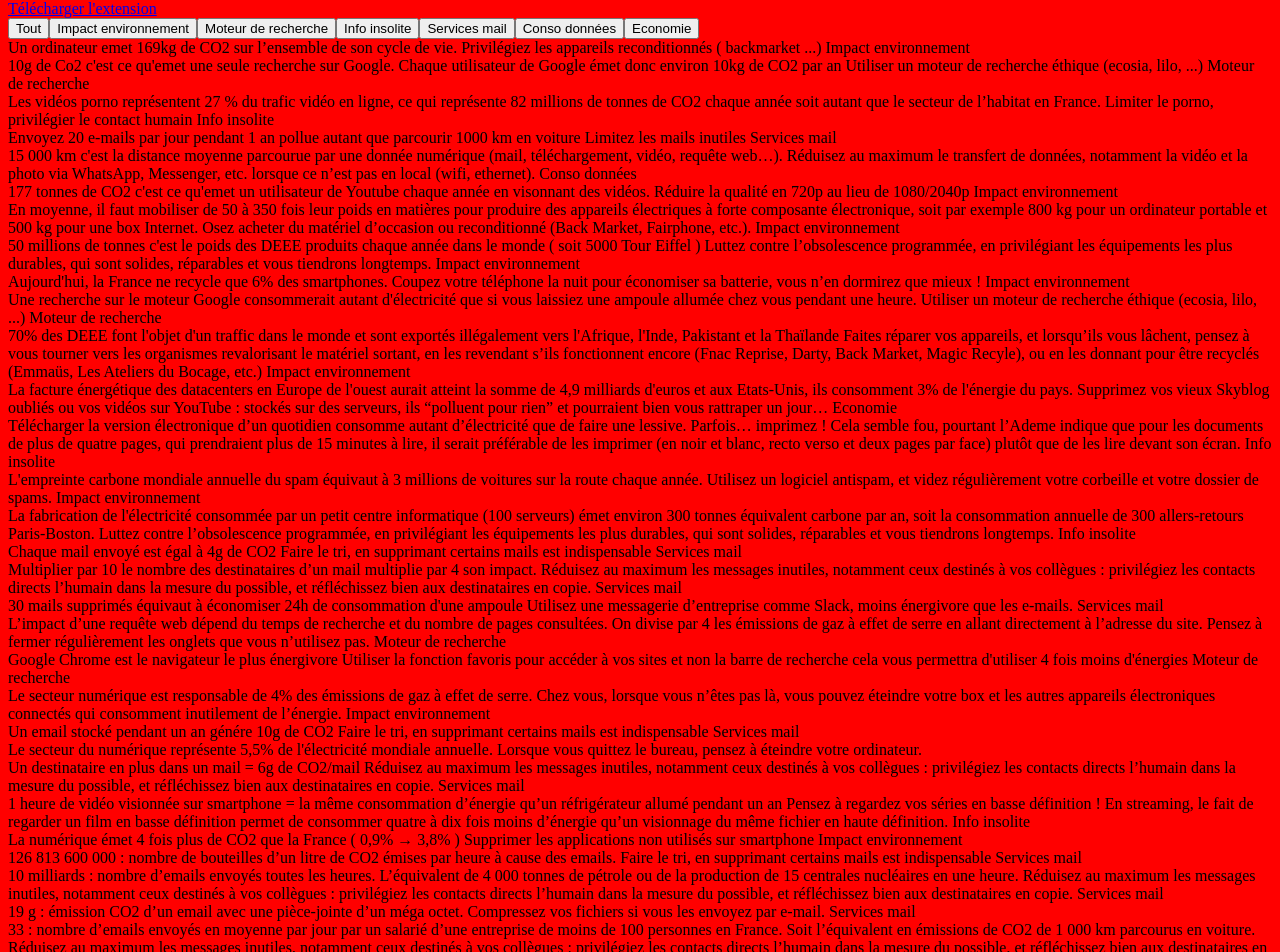
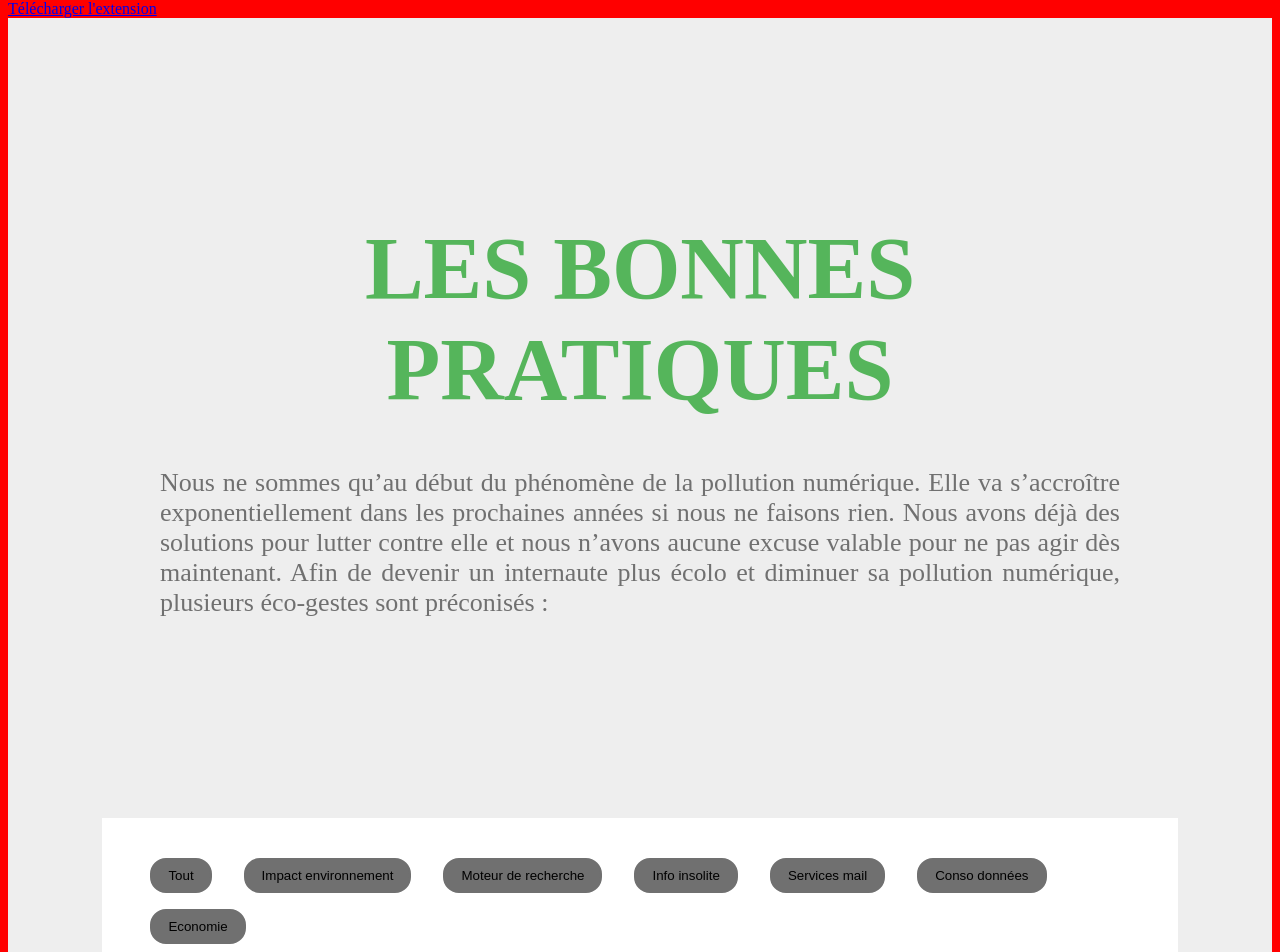
Before and after one commit to Mathieu33260/hackaton-pwa, a Vue app: page /#/practices in a window 1280 px wide. Shown: the part 114-1066 px from the top of the page. Built offline with nearby package versions, Linux system fonts and the light colour scheme.

Commit message:
WIP : good practices

```diff
--- a/src/data.json
+++ b/src/data.json
@@ -1,172 +1,172 @@
 [
   {
-    "Faits": "Un ordinateur emet 169kg de CO2 sur l’ensemble de son cycle de vie.",
-    "Astuces": "Privilégiez les appareils reconditionnés ( backmarket ...)",
-    "categorie": "Impact environnement"
+    "fact": "Un ordinateur emet 169kg de CO2 sur l’ensemble de son cycle de vie.",
+    "tip": "Privilégiez les appareils reconditionnés ( backmarket ...)",
+    "category": "Impact environnement"
   },
   {
-    "Faits": "10g de Co2 c'est ce qu'emet une seule recherche sur Google. Chaque utilisateur de Google émet donc environ 10kg de CO2 par an",
-    "Astuces": "Utiliser un moteur de recherche éthique (ecosia, lilo, ...)",
-    "categorie": "Moteur de recherche"
+    "fact": "10g de Co2 c'est ce qu'emet une seule recherche sur Google. Chaque utilisateur de Google émet donc environ 10kg de CO2 par an",
+    "tip": "Utiliser un moteur de recherche éthique (ecosia, lilo, ...)",
+    "category": "Moteur de recherche"
   },
   {
-    "Faits": "Les vidéos porno représentent 27 % du trafic vidéo en ligne, ce qui représente 82 millions de tonnes de CO2 chaque année soit autant que le secteur de l’habitat en France.",
-    "Astuces": "Limiter le porno, privilégier le contact humain",
-    "categorie": "Info insolite"
+    "fact": "Les vidéos porno représentent 27 % du trafic vidéo en ligne, ce qui représente 82 millions de tonnes de CO2 chaque année soit autant que le secteur de l’habitat en France.",
+    "tip": "Limiter le porno, privilégier le contact humain",
+    "category": "Info insolite"
   },
   {
-    "Faits": "Envoyez 20 e-mails par jour pendant 1 an pollue autant que parcourir 1000 km en voiture",
-    "Astuces": "Limitez les mails inutiles",
-    "categorie": "Services mail"
+    "fact": "Envoyez 20 e-mails par jour pendant 1 an pollue autant que parcourir 1000 km en voiture",
+    "tip": "Limitez les mails inutiles",
+    "category": "Services mail"
   },
   {
-    "Faits": "15 000 km\nc'est la distance moyenne\nparcourue par une donnée\nnumérique (mail,\ntéléchargement,\nvidéo, requête web…).",
-    "Astuces": "Réduisez au maximum le transfert de données, notamment la vidéo et la photo via WhatsApp, Messenger, etc. lorsque ce n’est pas en local (wifi, ethernet).",
-    "categorie": "Conso données"
+    "fact": "15 000 km\nc'est la distance moyenne\nparcourue par une donnée\nnumérique (mail,\ntéléchargement,\nvidéo, requête web…).",
+    "tip": "Réduisez au maximum le transfert de données, notamment la vidéo et la photo via WhatsApp, Messenger, etc. lorsque ce n’est pas en local (wifi, ethernet).",
+    "category": "Conso données"
   },
   {
-    "Faits": "177 tonnes de CO2 c'est ce qu'emet un utilisateur de Youtube chaque année en visonnant des vidéos.",
-    "Astuces": "Réduire la qualité en 720p au lieu de 1080/2040p",
-    "categorie": "Impact environnement"
+    "fact": "177 tonnes de CO2 c'est ce qu'emet un utilisateur de Youtube chaque année en visonnant des vidéos.",
+    "tip": "Réduire la qualité en 720p au lieu de 1080/2040p",
+    "category": "Impact environnement"
   },
   {
-    "Faits": "En moyenne, il faut mobiliser de 50 à 350 fois leur poids en\nmatières pour produire des appareils électriques à forte\ncomposante électronique, soit par exemple 800 kg pour un\nordinateur portable et 500 kg pour une box Internet.",
-    "Astuces": "Osez acheter du matériel d’occasion ou reconditionné (Back Market, Fairphone, etc.).",
-    "categorie": "Impact environnement"
+    "fact": "En moyenne, il faut mobiliser de 50 à 350 fois leur poids en\nmatières pour produire des appareils électriques à forte\ncomposante électronique, soit par exemple 800 kg pour un\nordinateur portable et 500 kg pour une box Internet.",
+    "tip": "Osez acheter du matériel d’occasion ou reconditionné (Back Market, Fairphone, etc.).",
+    "category": "Impact environnement"
   },
   {
-    "Faits": "50 millions de tonnes c'est le poids des DEEE produits chaque année dans le monde ( soit 5000 Tour Eiffel )",
-    "Astuces": "Luttez contre l’obsolescence programmée, en privilégiant les équipements les plus durables, qui sont solides, réparables et vous tiendrons longtemps.",
-    "categorie": "Impact environnement"
+    "fact": "50 millions de tonnes c'est le poids des DEEE produits chaque année dans le monde ( soit 5000 Tour Eiffel )",
+    "tip": "Luttez contre l’obsolescence programmée, en privilégiant les équipements les plus durables, qui sont solides, réparables et vous tiendrons longtemps.",
+    "category": "Impact environnement"
   },
   {
-    "Faits": "Aujourd'hui, la France ne recycle que 6% des smartphones.",
-    "Astuces": "Coupez votre téléphone la nuit pour économiser sa batterie, vous n’en dormirez que mieux !",
-    "categorie": "Impact environnement"
+    "fact": "Aujourd'hui, la France ne recycle que 6% des smartphones.",
+    "tip": "Coupez votre téléphone la nuit pour économiser sa batterie, vous n’en dormirez que mieux !",
+    "category": "Impact environnement"
   },
   {
-    "Faits": "Une recherche sur le moteur Google consommerait autant d'électricité que si vous laissiez une ampoule allumée chez vous pendant une heure.",
-    "Astuces": "Utiliser un moteur de recherche éthique (ecosia, lilo, ...)",
-    "categorie": "Moteur de recherche"
+    "fact": "Une recherche sur le moteur Google consommerait autant d'électricité que si vous laissiez une ampoule allumée chez vous pendant une heure.",
+    "tip": "Utiliser un moteur de recherche éthique (ecosia, lilo, ...)",
+    "category": "Moteur de recherche"
   },
   {
-    "Faits": "70% des DEEE font l'objet d'un traffic dans le monde et sont exportés illégalement vers l'Afrique, l'Inde, Pakistant et la Thaïlande",
-    "Astuces": "Faites réparer vos appareils, et lorsqu’ils vous lâchent, pensez à vous tourner vers les organismes revalorisant le matériel sortant, en les revendant s’ils fonctionnent encore (Fnac Reprise, Darty, Back Market, Magic Recyle), ou en les donnant pour être recyclés (Emmaüs, Les Ateliers du Bocage, etc.)",
-    "categorie": "Impact environnement"
+    "fact": "70% des DEEE font l'objet d'un traffic dans le monde et sont exportés illégalement vers l'Afrique, l'Inde, Pakistant et la Thaïlande",
+    "tip": "Faites réparer vos appareils, et lorsqu’ils vous lâchent, pensez à vous tourner vers les organismes revalorisant le matériel sortant, en les revendant s’ils fonctionnent encore (Fnac Reprise, Darty, Back Market, Magic Recyle), ou en les donnant pour être recyclés (Emmaüs, Les Ateliers du Bocage, etc.)",
+    "category": "Impact environnement"
   },
   {
-    "Faits": "La facture énergétique des datacenters en Europe de l'ouest aurait atteint la somme de 4,9 milliards d'euros et aux Etats-Unis, ils consomment 3% de l'énergie du pays.",
-    "Astuces": "Supprimez vos vieux Skyblog oubliés ou vos vidéos sur YouTube : stockés sur des serveurs, ils “polluent pour rien” et pourraient bien vous rattraper un jour…",
-    "categorie": "Economie"
+    "fact": "La facture énergétique des datacenters en Europe de l'ouest aurait atteint la somme de 4,9 milliards d'euros et aux Etats-Unis, ils consomment 3% de l'énergie du pays.",
+    "tip": "Supprimez vos vieux Skyblog oubliés ou vos vidéos sur YouTube : stockés sur des serveurs, ils “polluent pour rien” et pourraient bien vous rattraper un jour…",
+    "category": "Economie"
   },
   {
-    "Faits": "Télécharger la version électronique d’un quotidien consomme autant d’électricité que de faire une lessive.",
-    "Astuces": "Parfois… imprimez ! Cela semble fou, pourtant l’Ademe indique que pour les documents de plus de quatre pages, qui prendraient plus de 15 minutes à lire, il serait préférable de les imprimer (en noir et blanc, recto verso et deux pages par face) plutôt que de les lire devant son écran.",
-    "categorie": "Info insolite"
+    "fact": "Télécharger la version électronique d’un quotidien consomme autant d’électricité que de faire une lessive.",
+    "tip": "Parfois… imprimez ! Cela semble fou, pourtant l’Ademe indique que pour les documents de plus de quatre pages, qui prendraient plus de 15 minutes à lire, il serait préférable de les imprimer (en noir et blanc, recto verso et deux pages par face) plutôt que de les lire devant son écran.",
+    "category": "Info insolite"
   },
   {
-    "Faits": "L'empreinte carbone mondiale annuelle du spam équivaut à 3 millions de voitures sur la route chaque année.",
-    "Astuces": "Utilisez un logiciel antispam, et videz régulièrement votre corbeille et votre dossier de spams.",
-    "categorie": "Impact environnement"
+    "fact": "L'empreinte carbone mondiale annuelle du spam équivaut à 3 millions de voitures sur la route chaque année.",
+    "tip": "Utilisez un logiciel antispam, et videz régulièrement votre corbeille et votre dossier de spams.",
+    "category": "Impact environnement"
   },
   {
-    "Faits": "La fabrication de l'électricité consommée par un petit centre informatique (100 serveurs) émet environ 300 tonnes équivalent carbone par an, soit la consommation annuelle de 300 allers-retours Paris-Boston.",
-    "Astuces": "Luttez contre l’obsolescence programmée, en privilégiant les équipements les plus durables, qui sont solides, réparables et vous tiendrons longtemps.",
-    "categorie": "Info insolite"
+    "fact": "La fabrication de l'électricité consommée par un petit centre informatique (100 serveurs) émet environ 300 tonnes équivalent carbone par an, soit la consommation annuelle de 300 allers-retours Paris-Boston.",
+    "tip": "Luttez contre l’obsolescence programmée, en privilégiant les équipements les plus durables, qui sont solides, réparables et vous tiendrons longtemps.",
+    "category": "Info insolite"
   },
   {
-    "Faits": "Chaque mail envoyé est égal à 4g de CO2",
-    "Astuces": "Faire le tri, en supprimant certains mails est indispensable",
-    "categorie": "Services mail"
+    "fact": "Chaque mail envoyé est égal à 4g de CO2",
+    "tip": "Faire le tri, en supprimant certains mails est indispensable",
+    "category": "Services mail"
   },
   {
-    "Faits": "Multiplier par 10 le nombre des destinataires d’un\nmail multiplie par 4 son impact.",
-    "Astuces": "Réduisez au maximum les messages inutiles, notamment ceux destinés à vos collègues : privilégiez les contacts directs l’humain dans la mesure du possible, et réfléchissez bien aux destinataires en copie.",
-    "categorie": "Services mail"
+    "fact": "Multiplier par 10 le nombre des destinataires d’un\nmail multiplie par 4 son impact.",
+    "tip": "Réduisez au maximum les messages inutiles, notamment ceux destinés à vos collègues : privilégiez les contacts directs l’humain dans la mesure du possible, et réfléchissez bien aux destinataires en copie.",
+    "category": "Services mail"
   },
   {
-    "Faits": "30 mails supprimés équivaut à économiser 24h de consommation d'une ampoule",
-    "Astuces": "Utilisez une messagerie d’entreprise comme Slack, moins énergivore que les e-mails.",
-    "categorie": "Services mail"
+    "fact": "30 mails supprimés équivaut à économiser 24h de consommation d'une ampoule",
+    "tip": "Utilisez une messagerie d’entreprise comme Slack, moins énergivore que les e-mails.",
+    "category": "Services mail"
   },
   {
-    "Faits": "L’impact d’une requête web dépend du temps de recherche et\ndu nombre de pages consultées. On divise par 4 les émissions de\ngaz à effet de serre en allant directement à l’adresse du site.",
-    "Astuces": "Pensez à fermer régulièrement les onglets que vous n’utilisez pas.",
-    "categorie": "Moteur de recherche"
+    "fact": "L’impact d’une requête web dépend du temps de recherche et\ndu nombre de pages consultées. On divise par 4 les émissions de\ngaz à effet de serre en allant directement à l’adresse du site.",
+    "tip": "Pensez à fermer régulièrement les onglets que vous n’utilisez pas.",
+    "category": "Moteur de recherche"
   },
   {
-    "Faits": "Google Chrome est le navigateur le plus énergivore",
-    "Astuces": "Utiliser la fonction favoris pour accéder à vos sites et non la barre de recherche cela vous permettra d'utiliser 4 fois moins d'énergies",
-    "categorie": "Moteur de recherche"
+    "fact": "Google Chrome est le navigateur le plus énergivore",
+    "tip": "Utiliser la fonction favoris pour accéder à vos sites et non la barre de recherche cela vous permettra d'utiliser 4 fois moins d'énergies",
+    "category": "Moteur de recherche"
   },
   {
-    "Faits": "Le secteur numérique est responsable de 4% des émissions de gaz à effet de serre.",
-    "Astuces": "Chez vous, lorsque vous n’êtes pas là, vous pouvez éteindre votre box et les autres appareils électroniques connectés qui consomment inutilement de l’énergie.",
-    "categorie": "Impact environnement"
+    "fact": "Le secteur numérique est responsable de 4% des émissions de gaz à effet de serre.",
+    "tip": "Chez vous, lorsque vous n’êtes pas là, vous pouvez éteindre votre box et les autres appareils électroniques connectés qui consomment inutilement de l’énergie.",
+    "category": "Impact environnement"
   },
   {
-    "Faits": "Un email stocké pendant un an génére 10g de CO2",
-    "Astuces": "Faire le tri, en supprimant certains mails est indispensable",
-    "categorie": "Services mail"
+    "fact": "Un email stocké pendant un an génére 10g de CO2",
+    "tip": "Faire le tri, en supprimant certains mails est indispensable",
+    "category": "Services mail"
   },
   {
-    "Faits": "Le secteur du numérique représente 5,5% de l'électricité mondiale annuelle.",
-    "Astuces": "Lorsque vous quittez le bureau, pensez à éteindre votre ordinateur.",
-    "categorie": ""
+    "fact": "Le secteur du numérique représente 5,5% de l'électricité mondiale annuelle.",
+    "tip": "Lorsque vous quittez le bureau, pensez à éteindre votre ordinateur.",
+    "category": ""
   },
   {
-    "Faits": "Un destinataire en plus dans un mail = 6g de CO2/mail",
-    "Astuces": "Réduisez au maximum les messages inutiles, notamment ceux destinés à vos collègues : privilégiez les contacts directs l’humain dans la mesure du possible, et réfléchissez bien aux destinataires en copie.",
-    "categorie": "Services mail"
+    "fact": "Un destinataire en plus dans un mail = 6g de CO2/mail",
+    "tip": "Réduisez au maximum les messages inutiles, notamment ceux destinés à vos collègues : privilégiez les contacts directs l’humain dans la mesure du possible, et réfléchissez bien aux destinataires en copie.",
+    "category": "Services mail"
   },
   {
-    "Faits": "1 heure de vidéo visionnée sur smartphone = la même consommation d’énergie qu’un réfrigérateur allumé pendant un an",
-    "Astuces": "Pensez à regardez vos séries en basse définition ! En streaming, le fait de regarder un film en basse définition permet de consommer quatre à dix fois moins d’énergie qu’un visionnage du même fichier en haute définition.",
-    "categorie": "Info insolite"
+    "fact": "1 heure de vidéo visionnée sur smartphone = la même consommation d’énergie qu’un réfrigérateur allumé pendant un an",
+    "tip": "Pensez à regardez vos séries en basse définition ! En streaming, le fait de regarder un film en basse définition permet de consommer quatre à dix fois moins d’énergie qu’un visionnage du même fichier en haute définition.",
+    "category": "Info insolite"
   },
   {
-    "Faits": "La numérique émet 4 fois plus de CO2 que la France ( 0,9% → 3,8% )",
-    "Astuces": "Supprimer les applications non utilisés sur smartphone",
-    "categorie": "Impact environnement"
+    "fact": "La numérique émet 4 fois plus de CO2 que la France ( 0,9% → 3,8% )",
+    "tip": "Supprimer les applications non utilisés sur smartphone",
+    "category": "Impact environnement"
   },
   {
-    "Faits": "126 813 600 000 : nombre de bouteilles d’un litre de CO2 émises par heure à cause des emails.",
-    "Astuces": "Faire le tri, en supprimant certains mails est indispensable",
-    "categorie": "Services mail"
+    "fact": "126 813 600 000 : nombre de bouteilles d’un litre de CO2 émises par heure à cause des emails.",
+    "tip": "Faire le tri, en supprimant certains mails est indispensable",
+    "category": "Services mail"
   },
   {
-    "Faits": "10 milliards : nombre d’emails envoyés toutes les heures. L’équivalent de 4 000 tonnes de pétrole ou de la production de 15 centrales nucléaires en une heure.",
-    "Astuces": "Réduisez au maximum les messages inutiles, notamment ceux destinés à vos collègues : privilégiez les contacts directs l’humain dans la mesure du possible, et réfléchissez bien aux destinataires en copie.",
-    "categorie": "Services mail"
+    "fact": "10 milliards : nombre d’emails envoyés toutes les heures. L’équivalent de 4 000 tonnes de pétrole ou de la production de 15 centrales nucléaires en une heure.",
+    "tip": "Réduisez au maximum les messages inutiles, notamment ceux destinés à vos collègues : privilégiez les contacts directs l’humain dans la mesure du possible, et réfléchissez bien aux destinataires en copie.",
+    "category": "Services mail"
   },
   {
-    "Faits": "19 g : émission CO2 d’un email avec une pièce-jointe d’un méga octet.",
-    "Astuces": "Compressez vos fichiers si vous les envoyez par e-mail.",
-    "categorie": "Services mail"
+    "fact": "19 g : émission CO2 d’un email avec une pièce-jointe d’un méga octet.",
+    "tip": "Compressez vos fichiers si vous les envoyez par e-mail.",
+    "category": "Services mail"
   },
   {
-    "Faits": "33 : nombre d’emails envoyés en moyenne par jour par un salarié d’une entreprise de moins de 100 personnes en France. Soit l’équivalent en émissions de CO2 de 1 000 km parcourus en voiture.",
-    "Astuces": "Réduisez au maximum les messages inutiles, notamment ceux destinés à vos collègues : privilégiez les contacts directs l’humain dans la mesure du possible, et réfléchissez bien aux destinataires en copie.",
-    "categorie": "Services mail"
+    "fact": "33 : nombre d’emails envoyés en moyenne par jour par un salarié d’une entreprise de moins de 100 personnes en France. Soit l’équivalent en émissions de CO2 de 1 000 km parcourus en voiture.",
+    "tip": "Réduisez au maximum les messages inutiles, notamment ceux destinés à vos collègues : privilégiez les contacts directs l’humain dans la mesure du possible, et réfléchissez bien aux destinataires en copie.",
+    "category": "Services mail"
   },
   {
-    "Faits": "L’utilisation quotidienne des outils numériques est responsable de 55 % de la consommation énergétique",
-    "Astuces": "Désactiver les notifications non nécessaires",
-    "categorie": "Impact environnement"
+    "fact": "L’utilisation quotidienne des outils numériques est responsable de 55 % de la consommation énergétique",
+    "tip": "Désactiver les notifications non nécessaires",
+    "category": "Impact environnement"
   },
   {
-    "Faits": "240 milliards de mails envoyés chaque jour (hors spam) équivaut à 4000 tonnes de pétrole",
-    "Astuces": "Réduisez au maximum les messages inutiles, notamment ceux destinés à vos collègues : privilégiez les contacts directs l’humain dans la mesure du possible, et réfléchissez bien aux destinataires en copie.",
-    "categorie": "Services mail"
+    "fact": "240 milliards de mails envoyés chaque jour (hors spam) équivaut à 4000 tonnes de pétrole",
+    "tip": "Réduisez au maximum les messages inutiles, notamment ceux destinés à vos collègues : privilégiez les contacts directs l’humain dans la mesure du possible, et réfléchissez bien aux destinataires en copie.",
+    "category": "Services mail"
   },
   {
-    "Faits": "Un ordinateur : 240kg  de combustibles fossiles, 22kg de produits chimiques, 1,5 tonnes d'eau",
-    "Astuces": "Luttez contre l’obsolescence programmée, en privilégiant les équipements les plus durables, qui sont solides, réparables et vous tiendrons longtemps.",
-    "categorie": "Impact environnement"
+    "fact": "Un ordinateur : 240kg  de combustibles fossiles, 22kg de produits chimiques, 1,5 tonnes d'eau",
+    "tip": "Luttez contre l’obsolescence programmée, en privilégiant les équipements les plus durables, qui sont solides, réparables et vous tiendrons longtemps.",
+    "category": "Impact environnement"
   },
   {
-    "Faits": "Regarder une vidéo en streaming sur son téléphone en 4G consomme 23 fois plus d’énergie qu’en wi-fi, car le réseau mobile sollicite des antennes relais.",
-    "Astuces": "Pensez à regardez vos séries en basse définition ! En streaming, le fait de regarder un film en basse définition permet de consommer quatre à dix fois moins d’énergie qu’un visionnage du même fichier en haute définition.",
-    "categorie": "Conso données"
+    "fact": "Regarder une vidéo en streaming sur son téléphone en 4G consomme 23 fois plus d’énergie qu’en wi-fi, car le réseau mobile sollicite des antennes relais.",
+    "tip": "Pensez à regardez vos séries en basse définition ! En streaming, le fait de regarder un film en basse définition permet de consommer quatre à dix fois moins d’énergie qu’un visionnage du même fichier en haute définition.",
+    "category": "Conso données"
   }
 ]
--- a/src/views/Practices.vue
+++ b/src/views/Practices.vue
@@ -1,19 +1,28 @@
 <template>
     <div>
+        <section class="good-practices">
+            <h1>Les bonnes pratiques</h1>
+            <p>Nous ne sommes qu’au début du phénomène de la pollution numérique. Elle va s’accroître exponentiellement dans les prochaines années si nous ne faisons rien. Nous avons déjà des solutions pour lutter contre elle et nous n’avons aucune excuse valable pour ne pas agir dès maintenant. Afin de devenir un internaute plus écolo et diminuer sa pollution numérique, plusieurs éco-gestes sont préconisés :</p>
+        </section>
+        <section class="practices-list">
+            <div class="filters">
+                <ul>
+                    <li>
+                        <button @click="filterCategory(null)">Tout</button>
+                    </li>
+                    <li v-for="category in categories" v-if="category !== ''">
+                        <button @click="filterCategory(category)">{{ category }}</button>
+                    </li>
+                </ul>
+            </div>
 
-        <button @click="filterCategory(null)">
-            Tout
-        </button>
-        <button v-for="categorie in categories" @click="filterCategory(categorie)" v-if="categorie !== ''">
-            {{ categorie }}
-        </button>
 
-        <div v-for="data in filteredData">
-            {{ data.Faits }}
-            {{ data.Astuces }}
-            {{ data.categorie }}
-        </div>
-
+            <div v-for="data in filteredData">
+                {{ data.fact }}
+                {{ data.tip }}
+                {{ data.category }}
+            </div>
+        </section>
     </div>
 </template>
 
@@ -37,11 +46,11 @@
         computed: {
             filteredData() {
                 return this.category
-                    ? data.filter(dat => dat.categorie === this.category)
+                    ? data.filter(dat => dat.category === this.category)
                     : data;
             },
             categories() {
-                return Array.from(new Set(this.data.map(dat => dat.categorie)));
+                return Array.from(new Set(this.data.map(dat => dat.category)));
             },
         },
         methods: {
@@ -53,5 +62,69 @@
 </script>
 
 <style>
+    .good-practices{
+        display: flex;
+        flex-direction: column;
+        justify-content: center;
+        min-height: 100vh;
+        background-color: #EEEEEE;
+    }
 
+    .good-practices h1{
+        display: block;
+        max-width: 960px;
+        width: 100%;
+        font-size: 5.5rem;
+        color: #55B55B;
+        text-transform: uppercase;
+        text-align: center;
+        margin: 0 auto 3rem auto;
+    }
+
+    .good-practices p{
+        display: block;
+        max-width: 960px;
+        font-size: 1.625rem;
+        color: #707070;
+        text-align: justify;
+        margin: 0 auto;
+    }
+
+    .practices-list{
+        display: flex;
+        flex-direction: column;
+        justify-content: center;
+        min-height: 100vh;
+        background-color: #EEEEEE;
+    }
+
+    .filters{
+        display: block;
+        width: 80%;
+        margin: 0 auto;
+        padding: 2rem;
+        background-color: #ffffff;
+    }
+
+    .filters ul{
+        display: flex;
+        flex-wrap: wrap;
+        list-style: none;
+        margin: 0;
+        padding: 0;
+    }
+
+    .filters ul li{
+        display: inline-block;
+    }
+
+    .filters ul li button{
+        appearance: none;
+        padding: 0.5rem 1rem;
+        border-radius: 1rem;
+        border: 2px solid #707070;
+        background-color: #707070;
+        cursor: pointer;
+        margin: 0.5rem 1rem;
+    }
 </style>
```
